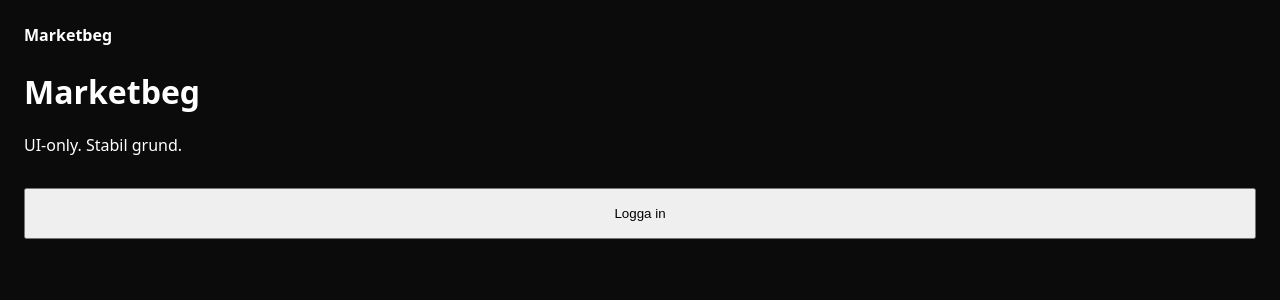
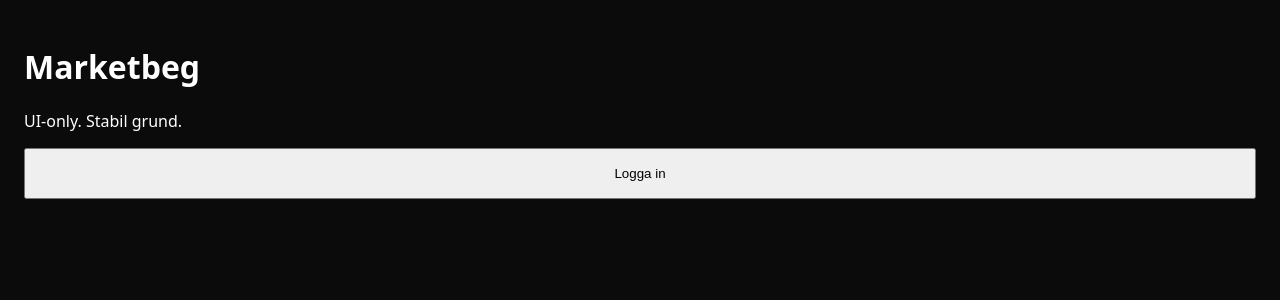
Before and after one commit to gascheckking/marketbeg-appGem, a Next.js app: page / in a window 1280 px wide. Shown: the top 300 px of the page. Built offline with nearby package versions, Linux system fonts and the light colour scheme.

Commit message:
Update page.tsx

```diff
--- a/app/page.tsx
+++ b/app/page.tsx
@@ -1,17 +1,14 @@
 "use client";
-
-import Header from "../components/Header";
 
 export default function Home() {
   return (
     <main style={{ padding: 24 }}>
-      <Header />
       <h1>Marketbeg</h1>
       <p>UI-only. Stabil grund.</p>
 
       <button
-        style={{ padding: 16, width: "100%", marginTop: 16 }}
-        onClick={() => alert("Backend kommer senare")}
+        onClick={() => alert("Login kommer senare")}
+        style={{ padding: 16, width: "100%" }}
       >
         Logga in
       </button>
```
